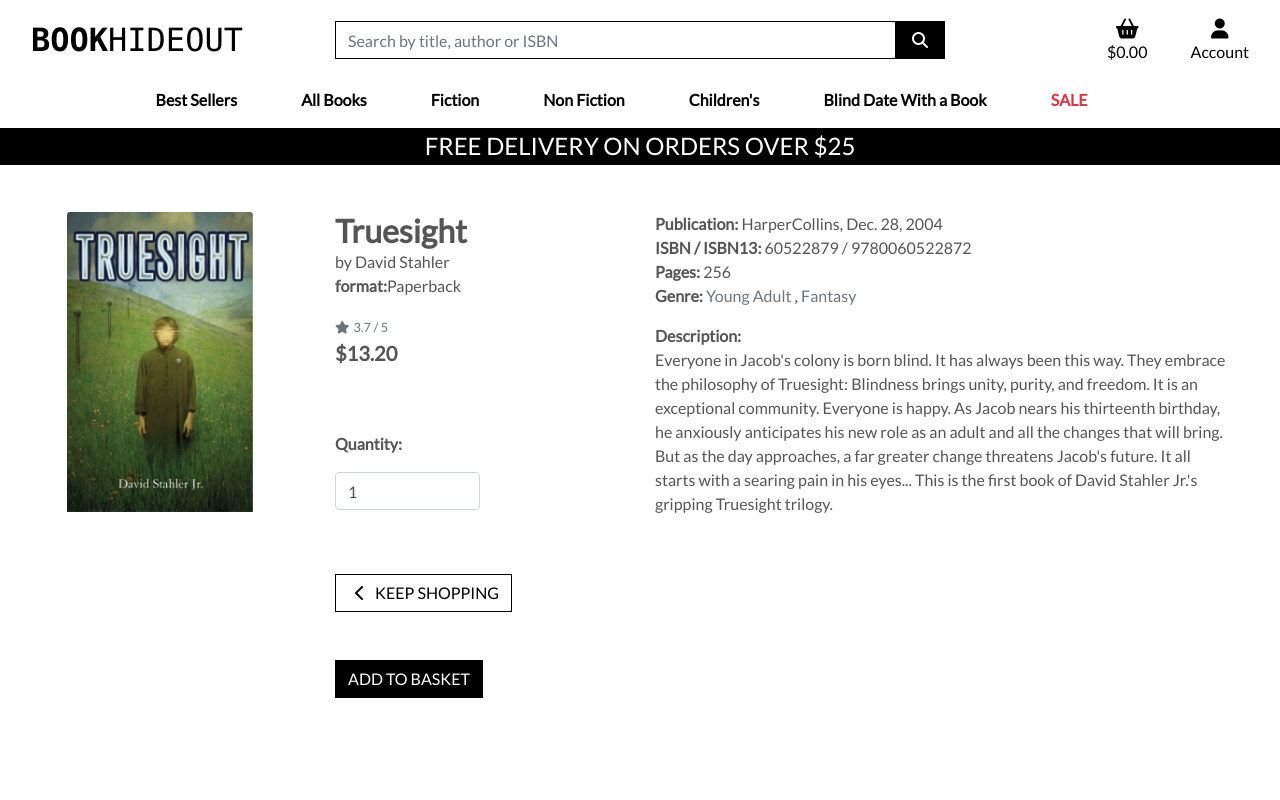
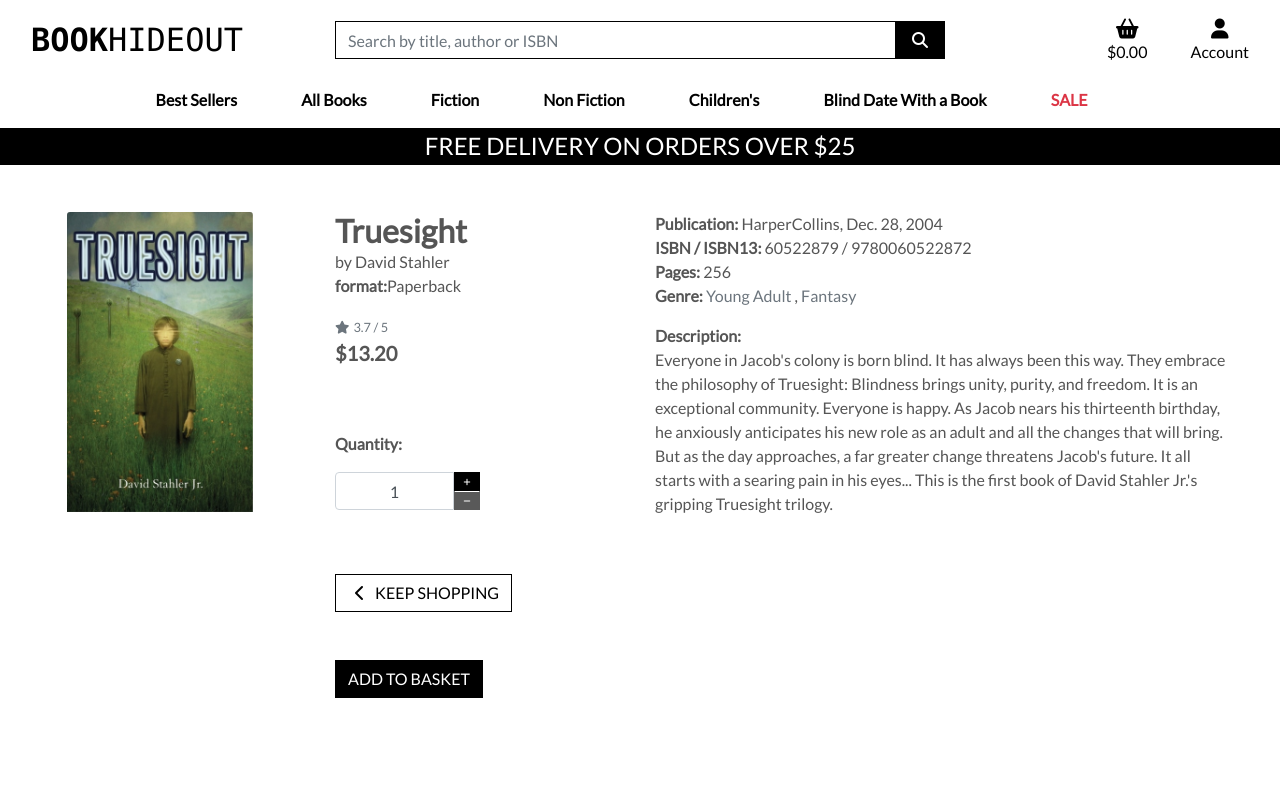
Before and after one commit to 4n4ru/CI-PP5-Book-Hideout, a Django app: page /products/1 in a window 1280 px wide. Run offline with Django 3.2, Linux system fonts and the light colour scheme; data comes from the database, SQL or seed files in the repository; parts of the project's set-up code (start-up, migrations or seed data) failed here and were passed over; some libraries are stand-ins or nearby versions.

Commit message:
Feat: Add quantity buttons to product_details.html

```diff
--- a/products/templates/products/product_details.html
+++ b/products/templates/products/product_details.html
@@ -47,7 +47,19 @@
                         <p class="mt-3"><strong>Quantity:</strong></p>
                         <div class="form-group w-50">
                             <div class="input-group">
-                                <input type="number" name="quantity" value="1" min="1" max="5" data-item_id="{{ product.id }}" id="id_qty_{{ product.id }}" class="form-control qty_input">
+                                <input type="number" name="quantity" value="1" min="1" max="5" data-item_id="{{ product.id }}" class="form-control qty_input id_qty_{{ product.id }}">
+                                <div class="btn-group-vertical qty-btns">
+                                    <button class="increment-qty btn btn-sm btn-black rounded-0 increment-qty_{{ product.id }}" data-item_id="{{ product.id }}">
+                                        <span class="icon">
+                                            <i class="fas fa-plus"></i>
+                                        </span>
+                                    </button>
+                                    <button class="decrement-qty btn btn-black rounded-0 decrement-qty_{{ product.id }}" data-item_id="{{ product.id }}">
+                                        <span class="icon">
+                                            <i class="fas fa-minus"></i>
+                                        </span>
+                                    </button>
+                                </div>
                             </div>
                         </div>
                     </div>
@@ -92,3 +104,8 @@
     </div>
 </div>
 {% endblock %}
+
+{% block postloadjs %}
+{{ block.super }}
+{% include 'products/includes/quantity_input_script.html' %}
+{% endblock %}
--- a/static/css/base.css
+++ b/static/css/base.css
@@ -116,6 +116,47 @@ body {
     background: none !important;
 }
 
+/* stack quantity buttons in a vertical group */
+.qty-btns {
+    height: calc(1.5em + 0.75rem + 2px);
+}
+
+.qty-btns button {
+    height: 50%;
+    font-size: 0.5rem;
+    padding: 0 0.25rem;
+}
+
+.qty-btns>button:not(:last-child) {
+    border-bottom: 1px solid white;
+}
+
+.qty-btns>button:last-child {
+    border-top: 1px solid white;
+}
+
+.qty-btns .icon {
+    height: 1rem;
+    width: 1rem;
+}
+
+.qty_input {
+    text-align: center;
+}
+
+/* Remove Arrows/Spinners from input type number - code taken from https://www.w3schools.com/howto/howto_css_hide_arrow_number.asp */
+/* Chrome, Safari, Edge, Opera */
+input::-webkit-outer-spin-button,
+input::-webkit-inner-spin-button {
+  -webkit-appearance: none;
+  margin: 0;
+}
+
+/* Firefox */
+input[type=number] {
+    -moz-appearance: textfield;
+}
+
 /* ------ Media Queries ----- */
 
 /* Slightly larger container on xl screens */
```
Also changed, not shown: products/templates/products/includes/quantity_input_script.html (added, +43 -0 lines), README.md.
